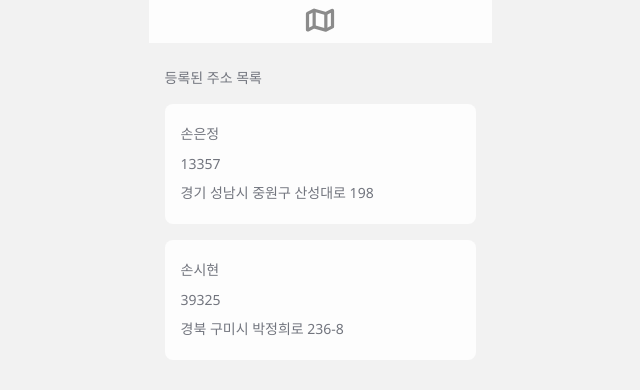
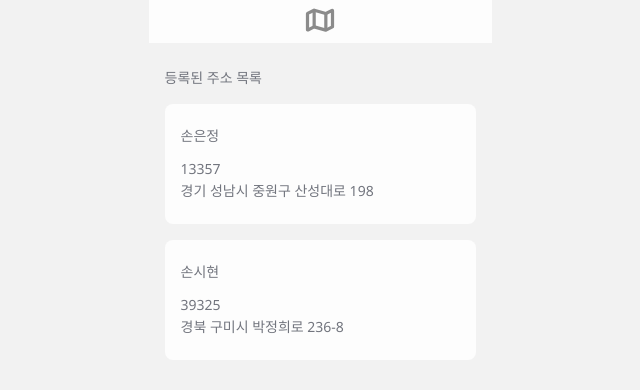
Before and after one commit to eundomi/kidari, a Next.js app: page / in a window 1280 px wide. Shown: the top 390 px of the page, without its empty margins (320-960 px from the left). Built offline with nearby package versions, Linux system fonts and the light colour scheme.

Commit message:
완료 이미지

```diff
--- a/components/List.tsx
+++ b/components/List.tsx
@@ -48,6 +48,7 @@ export default function List({}) {
   useEffect(() => {
     setwinReady(true);
   }, []);
+ console.log(contents)
   return (
     <DragDropContext onDragEnd={handleOnDragEnd}>
       {winReady && (
@@ -69,8 +70,7 @@ export default function List({}) {
                       >
                         <Text>
                           <Input>{name}</Input>
-                          <Input>{zonecode}</Input>
-                          <Input>{address}</Input>
+                          <Input>{zonecode}<br/>{address}</Input>
                         </Text>
                         <Img>
                           <Edit
@@ -145,4 +145,5 @@ const Delete = styled.img`
 `;
 const Img=styled.div`
   display: flex;
-width:50px;`
+width:55px;
+  justify-content: space-between;`
```
Also changed, not shown: public/Check.svg (added).
